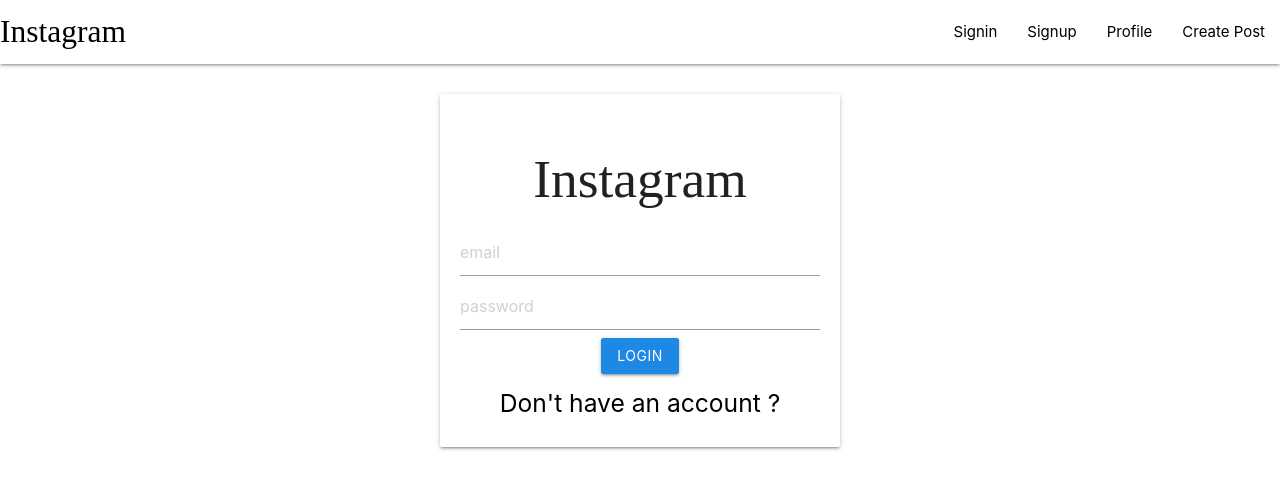
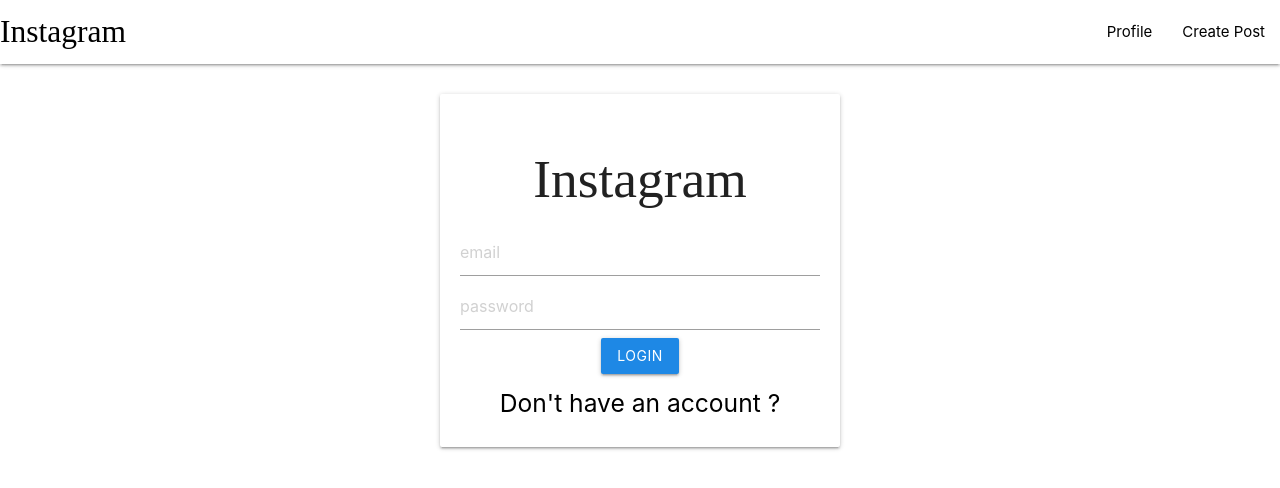
Before and after one commit to hashan99/Instagram-Clone-MERN, a React (Create React App) app in the folder client/: page /signin in a window 1280 px wide. Shown: the top 488 px of the page. Built offline with nearby package versions, Linux system fonts and the light colour scheme; a web font is replaced by a local one.

Commit message:
navbar links changed with after and before signin and signup

```diff
--- a/client/src/components/Navbar.js
+++ b/client/src/components/Navbar.js
@@ -1,17 +1,31 @@
-import React from 'react'
+import React,{useContext} from 'react'
 import {Link} from 'react-router-dom'
+import {UserContext} from '../App'
 
 const NavBar = ()=>{
+    const {state,dispatch} = useContext(UserContext) //state is details of user
+    const renderList = ()=>{
+      if(state){
+        return [
+          <li><Link to="/profile">Profile</Link></li>,
+          <li><Link to="/create">Create Post</Link></li>
+        ]
+      }
+      else{
+        return [
+          <li><Link to="/signin">Signin</Link></li>,
+          <li><Link to="/signup">Signup</Link></li>
+        ]
+      }
+    }
+
     return(
       <div className="navbar-fixed">
         <nav>
         <div className="nav-wrapper white" style={{color:"Black"}}>
-          <Link to="/" className="brand-logo left">Instagram</Link>
+          <Link to={state?"/":"/signin"} className="brand-logo left">Instagram</Link>
           <ul id="nav-mobile" className="right">
-            <li><Link to="/signin">Signin</Link></li>
-            <li><Link to="/signup">Signup</Link></li>
-            <li><Link to="/profile">Profile</Link></li>
-            <li><Link to="/create">Create Post</Link></li>
+            {renderList()}
           </ul>
         </div>
         </nav>
```
